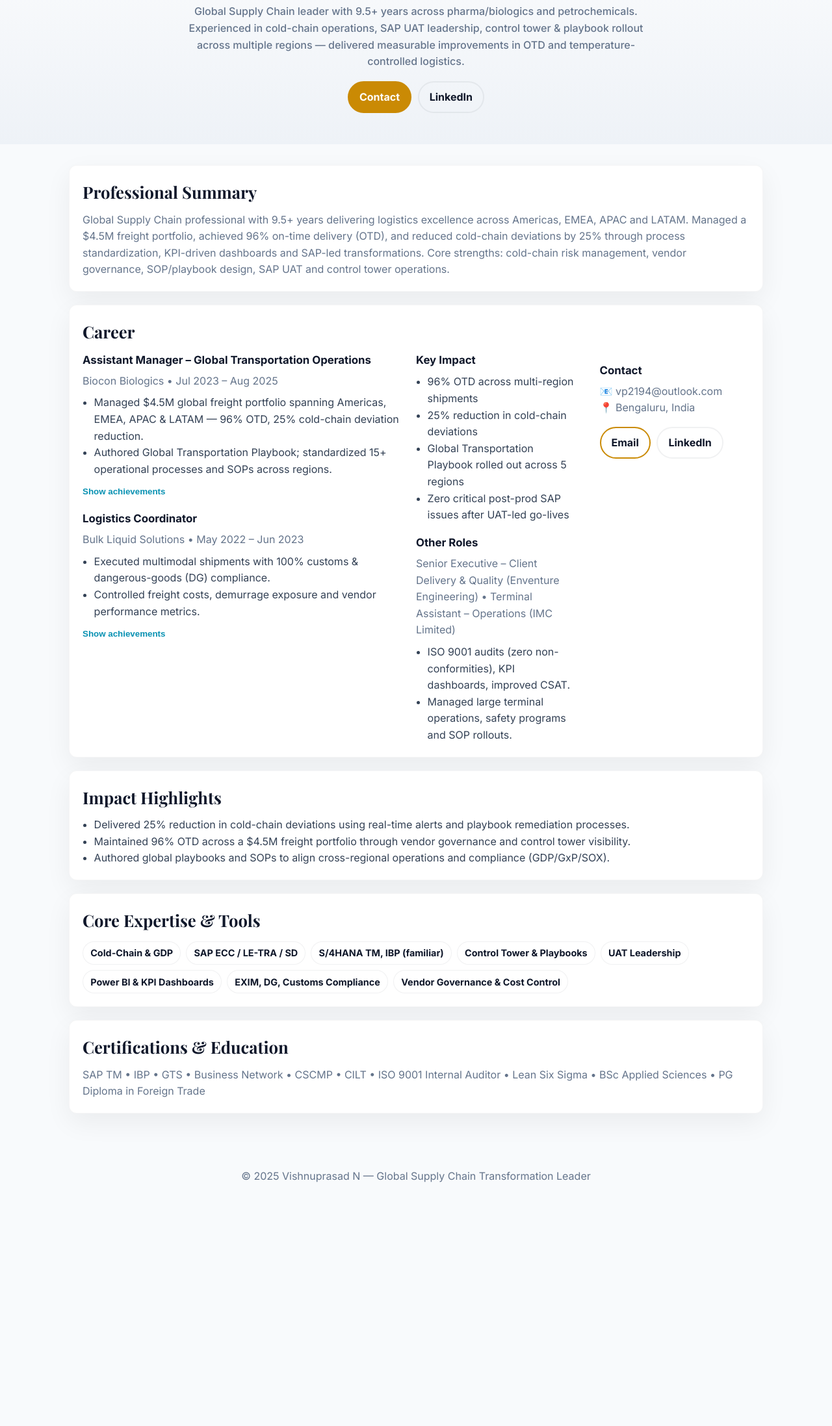
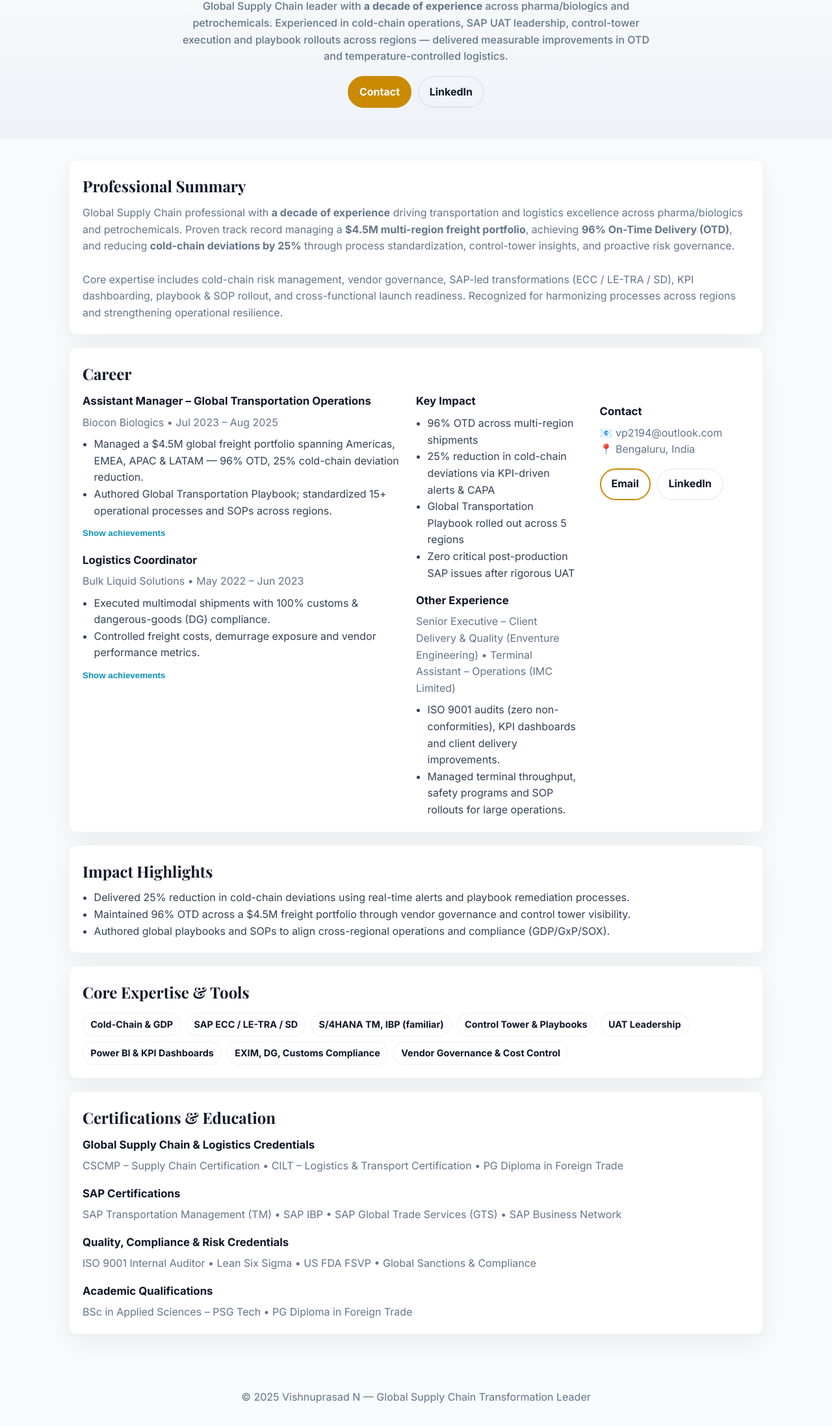
Before and after one commit to vp2194/vishnu-portfolio, a plain HTML site: page index.html in a window 1280 px wide. Shown: the part 276-2471 px from the top of the page at 65% size. Before the commit the page ends 2132 px from the top, so only its background shows below. Drawn offline with nearby package versions, Linux system fonts and the light colour scheme.

Commit message:
Update index.html

```diff
--- a/index.html
+++ b/index.html
@@ -4,33 +4,31 @@
   <meta charset="utf-8" />
   <meta name="viewport" content="width=device-width,initial-scale=1" />
   <title>Vishnuprasad N — Global Supply Chain Leader</title>
-  <meta name="description" content="Vishnuprasad N — 9.5 years in global supply chain, cold-chain, SAP, control tower. Based in Bengaluru, India." />
+  <meta name="description" content="Vishnuprasad N — A decade of experience in global supply chain, cold-chain, SAP, control tower. Based in Bengaluru, India." />
   <meta name="author" content="Vishnuprasad N" />
-
   <link rel="preconnect" href="https://fonts.googleapis.com" />
   <link href="https://fonts.googleapis.com/css2?family=Playfair+Display:wght@700;800;900&family=Inter:wght@400;500;600;700&display=swap" rel="stylesheet">
 
   <style>
     :root{
       --bg:#f8fafc; --card:#ffffff; --navy:#0f172a; --gold:#ca8a04; --muted:#64748b;
-      --accent:#0891b2; --card-shadow:0 14px 40px rgba(2,6,23,0.06);
-      --maxw:1100px;
+      --accent:#0891b2; --card-shadow:0 14px 40px rgba(2,6,23,0.06); --maxw:1100px;
     }
     *{box-sizing:border-box;margin:0;padding:0}
     html,body{height:100%}
     body{font-family:Inter,system-ui,Arial,sans-serif;background:var(--bg);color:var(--navy);line-height:1.6;-webkit-font-smoothing:antialiased}
     a{color:inherit;text-decoration:none}
 
-    /* Top nav */
+    /* NAV */
     nav{position:sticky;top:0;background:var(--card);border-bottom:1px solid rgba(15,23,42,0.04);z-index:60}
     .nav-inner{max-width:var(--maxw);margin:0 auto;display:flex;justify-content:space-between;align-items:center;padding:.8rem 1rem}
     .nav-name{font-weight:800}
     .nav-links{display:flex;gap:1rem;align-items:center}
     .nav-links a{padding:.4rem .6rem;border-radius:8px;font-weight:700;color:var(--muted)}
-    .nav-links a:hover{color:var(--gold);background:rgba(202,138,4,0.06);}
+    .nav-links a:hover{color:var(--gold);background:rgba(202,138,4,0.06)}
 
-    /* Hero */
-    header.hero{padding:5rem 1.25rem 3rem;text-align:center;background:linear-gradient(180deg,#ffffff,#eef2f7)}
+    /* HERO */
+    header.hero{padding:4.5rem 1.25rem 3rem;text-align:center;background:linear-gradient(180deg,#ffffff,#eef2f7)}
     .brand{color:var(--gold);letter-spacing:4px;font-weight:800;margin-bottom:.6rem;text-transform:uppercase}
     h1{font-family:Playfair Display,serif;font-size:clamp(2rem,6vw,3.8rem);margin:.25rem 0}
     .lead{max-width:70ch;margin:0 auto;color:var(--muted);font-weight:500}
@@ -40,21 +38,20 @@
     .btn.primary{background:var(--gold);color:#fff;border-color:var(--gold)}
     .btn.ghost{background:transparent;border-color:rgba(15,23,42,0.06)}
 
-    /* Layout */
+    /* LAYOUT */
     .container{max-width:var(--maxw);margin:0 auto;padding:2rem 1rem}
     .card{background:var(--card);border-radius:12px;padding:1.25rem;box-shadow:var(--card-shadow);border:1px solid rgba(15,23,42,0.04);margin-bottom:1.25rem}
     .grid{display:grid;gap:1.25rem}
     @media(min-width:900px){.grid.cols-3{grid-template-columns:2fr 1fr 1fr}}
 
-    h2{font-family:Playfair Display,serif;margin-bottom:.6rem;font-size:1.6rem}
+    h2{font-family:Playfair Display,serif;margin-bottom:.6rem;font-size:1.5rem}
     h3{margin-bottom:.4rem;font-size:1.05rem}
     .muted{color:var(--muted)}
     .bullets{margin-top:.5rem;padding-left:1.1rem;color:#334155}
 
-    /* Experience details toggle */
+    /* Expand/collapse */
     .exp-more{max-height:0;overflow:hidden;transition:max-height .36s ease;padding-top:0}
     .exp-open .exp-more{max-height:380px;padding-top:.6rem}
-
     .expand{background:transparent;border:0;color:var(--accent);font-weight:700;cursor:pointer}
 
     /* Skills / tags */
@@ -84,7 +81,11 @@
   <header class="hero" role="banner" aria-labelledby="hero-title">
     <div class="brand">Global Supply Chain Transformation Leader</div>
     <h1 id="hero-title">Vishnuprasad N</h1>
-    <p class="lead">Global Supply Chain leader with 9.5+ years across pharma/biologics and petrochemicals. Experienced in cold-chain operations, SAP UAT leadership, control tower & playbook rollout across multiple regions — delivered measurable improvements in OTD and temperature-controlled logistics.</p>
+    <p class="lead">
+      Global Supply Chain leader with <strong>a decade of experience</strong> across pharma/biologics and petrochemicals.
+      Experienced in cold-chain operations, SAP UAT leadership, control-tower execution and playbook rollouts across regions —
+      delivered measurable improvements in OTD and temperature-controlled logistics.
+    </p>
 
     <div class="cta-bar" role="region" aria-label="Primary actions">
       <a class="btn primary" href="#contact">Contact</a>
@@ -94,13 +95,25 @@
 
   <main class="container" id="main-content">
 
+    <!-- SUMMARY -->
     <section id="summary" class="card" aria-labelledby="summary-title">
       <h2 id="summary-title">Professional Summary</h2>
-      <p class="muted">Global Supply Chain professional with 9.5+ years delivering logistics excellence across Americas, EMEA, APAC and LATAM. Managed a $4.5M freight portfolio, achieved 96% on-time delivery (OTD), and reduced cold-chain deviations by 25% through process standardization, KPI-driven dashboards and SAP-led transformations. Core strengths: cold-chain risk management, vendor governance, SOP/playbook design, SAP UAT and control tower operations.</p>
+      <p class="muted">
+        Global Supply Chain professional with <strong>a decade of experience</strong> driving transportation and logistics
+        excellence across pharma/biologics and petrochemicals. Proven track record managing a <strong>$4.5M multi-region
+        freight portfolio</strong>, achieving <strong>96% On-Time Delivery (OTD)</strong>, and reducing <strong>cold-chain deviations
+        by 25%</strong> through process standardization, control-tower insights, and proactive risk governance.
+        <br><br>
+        Core expertise includes cold-chain risk management, vendor governance, SAP-led transformations (ECC / LE-TRA / SD),
+        KPI dashboarding, playbook & SOP rollout, and cross-functional launch readiness. Recognized for harmonizing processes
+        across regions and strengthening operational resilience.
+      </p>
     </section>
 
+    <!-- CAREER -->
     <section id="career" class="card" aria-labelledby="career-title">
       <h2 id="career-title">Career</h2>
+
       <div class="grid cols-3">
 
         <div>
@@ -108,7 +121,7 @@
             <h3>Assistant Manager – Global Transportation Operations</h3>
             <div class="muted">Biocon Biologics • Jul 2023 – Aug 2025</div>
             <ul class="bullets">
-              <li>Managed $4.5M global freight portfolio spanning Americas, EMEA, APAC & LATAM — 96% OTD, 25% cold-chain deviation reduction.</li>
+              <li>Managed a $4.5M global freight portfolio spanning Americas, EMEA, APAC & LATAM — 96% OTD, 25% cold-chain deviation reduction.</li>
               <li>Authored Global Transportation Playbook; standardized 15+ operational processes and SOPs across regions.</li>
             </ul>
             <div style="margin-top:.5rem">
@@ -116,9 +129,9 @@
             </div>
             <div id="biocon-more" class="exp-more">
               <ul class="bullets">
-                <li>Led SAP ECC LE-TRA/SD UAT for multiple go-lives—zero post-production critical issues.</li>
-                <li>Built KPI dashboards with temperature alerts and customs exception monitoring.</li>
-                <li>Partnered with S&OE for cross-functional launch readiness and surge handling.</li>
+                <li>Led SAP ECC LE-TRA/SD UAT for multiple go-lives — zero post-production critical issues.</li>
+                <li>Built KPI dashboards with temperature & customs alerting for real-time control tower visibility.</li>
+                <li>Partnered with S&OE for launch readiness and surge handling during major product rollouts.</li>
               </ul>
             </div>
           </article>
@@ -135,7 +148,7 @@
             </div>
             <div id="bulk-more" class="exp-more">
               <ul class="bullets">
-                <li>Implemented vendor scorecards and reduced demurrage incidents through improved cutoffs and escalation.</li>
+                <li>Implemented vendor scorecards and reduced demurrage incidents through improved cutoffs and escalation handling.</li>
               </ul>
             </div>
           </article>
@@ -146,18 +159,18 @@
             <h3>Key Impact</h3>
             <ul class="bullets">
               <li>96% OTD across multi-region shipments</li>
-              <li>25% reduction in cold-chain deviations</li>
+              <li>25% reduction in cold-chain deviations via KPI-driven alerts & CAPA</li>
               <li>Global Transportation Playbook rolled out across 5 regions</li>
-              <li>Zero critical post-prod SAP issues after UAT-led go-lives</li>
+              <li>Zero critical post-production SAP issues after rigorous UAT</li>
             </ul>
           </article>
 
           <article style="margin-top:1rem">
-            <h3>Other Roles</h3>
+            <h3>Other Experience</h3>
             <div class="muted">Senior Executive – Client Delivery & Quality (Enventure Engineering) • Terminal Assistant – Operations (IMC Limited)</div>
             <ul class="bullets">
-              <li>ISO 9001 audits (zero non-conformities), KPI dashboards, improved CSAT.</li>
-              <li>Managed large terminal operations, safety programs and SOP rollouts.</li>
+              <li>ISO 9001 audits (zero non-conformities), KPI dashboards and client delivery improvements.</li>
+              <li>Managed terminal throughput, safety programs and SOP rollouts for large operations.</li>
             </ul>
           </article>
         </div>
@@ -174,6 +187,7 @@
       </div>
     </section>
 
+    <!-- IMPACT -->
     <section id="impact" class="card" aria-labelledby="impact-title">
       <h2 id="impact-title">Impact Highlights</h2>
       <ul class="bullets">
@@ -183,6 +197,7 @@
       </ul>
     </section>
 
+    <!-- SKILLS -->
     <section id="skills" class="card" aria-labelledby="skills-title">
       <h2 id="skills-title">Core Expertise & Tools</h2>
       <div class="tags" role="list">
@@ -197,9 +212,21 @@
       </div>
     </section>
 
+    <!-- CERTIFICATIONS (grouped for impact) -->
     <section id="certs" class="card" aria-labelledby="certs-title">
       <h2 id="certs-title">Certifications & Education</h2>
-      <p class="muted">SAP TM • IBP • GTS • Business Network • CSCMP • CILT • ISO 9001 Internal Auditor • Lean Six Sigma • BSc Applied Sciences • PG Diploma in Foreign Trade</p>
+
+      <h3 style="margin-top:.6rem">Global Supply Chain & Logistics Credentials</h3>
+      <p class="muted">CSCMP – Supply Chain Certification • CILT – Logistics & Transport Certification • PG Diploma in Foreign Trade</p>
+
+      <h3 style="margin-top:1rem">SAP Certifications</h3>
+      <p class="muted">SAP Transportation Management (TM) • SAP IBP • SAP Global Trade Services (GTS) • SAP Business Network</p>
+
+      <h3 style="margin-top:1rem">Quality, Compliance & Risk Credentials</h3>
+      <p class="muted">ISO 9001 Internal Auditor • Lean Six Sigma • US FDA FSVP • Global Sanctions & Compliance</p>
+
+      <h3 style="margin-top:1rem">Academic Qualifications</h3>
+      <p class="muted">BSc in Applied Sciences – PSG Tech • PG Diploma in Foreign Trade</p>
     </section>
 
   </main>
@@ -207,29 +234,29 @@
   <footer>© 2025 Vishnuprasad N — Global Supply Chain Transformation Leader</footer>
 
   <script>
-    // Simple expand/collapse for experience details
+    // Expand/collapse for experience details
     document.querySelectorAll('.expand').forEach(btn=>{
-      btn.addEventListener('click', (e)=>{
+      btn.addEventListener('click', ()=>{
         const targetId = btn.getAttribute('data-target');
         const el = document.getElementById(targetId);
         if(!el) return;
-        const open = el.parentElement.classList.toggle('exp-open');
-        btn.setAttribute('aria-expanded', open ? 'true' : 'false');
-        btn.textContent = open ? 'Hide achievements' : 'Show achievements';
+        const wasOpen = el.parentElement.classList.toggle('exp-open');
+        btn.setAttribute('aria-expanded', wasOpen ? 'true' : 'false');
+        btn.textContent = wasOpen ? 'Hide achievements' : 'Show achievements';
       });
     });
 
-    // Keyboard: toggle with Enter/Space when focused on role container
+    // Keyboard: allow Enter/Space to open the expand button when article focused
     document.querySelectorAll('#career article').forEach(article=>{
       article.setAttribute('tabindex','0');
-      article.addEventListener('keydown', (e)=> {
-        if(e.key === 'Enter' || e.key === ' ') {
+      article.addEventListener('keydown', (e)=>{
+        if(e.key === 'Enter' || e.key === ' '){
           const btn = article.querySelector('.expand');
-          if(btn) btn.click();
+          if(btn){ e.preventDefault(); btn.click(); }
         }
       });
     });
   </script>
 
 </body>
-  </html>
+</html>
```
